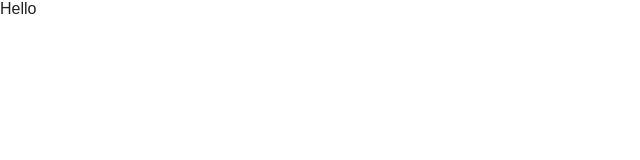
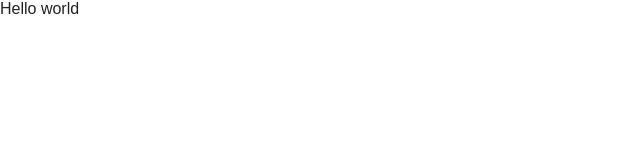
Before and after one commit to WildCodeSchool/2109-wns-paris-les-semicroustillant-front, a React (Create React App) app: page / in a window 1280 px wide. Shown: the top 160 px of the page, without its empty margins (0-640 px from the left). Built offline with nearby package versions, Linux system fonts and the light colour scheme.

Commit message:
Added branch dev

```diff
--- a/src/App.tsx
+++ b/src/App.tsx
@@ -2,7 +2,7 @@ import './App.css';
 import React from 'react';
 
 function App(): JSX.Element {
-  return <div>Hello</div>;
+  return <div>Hello world</div>;
 }
 
 export default App;
```
